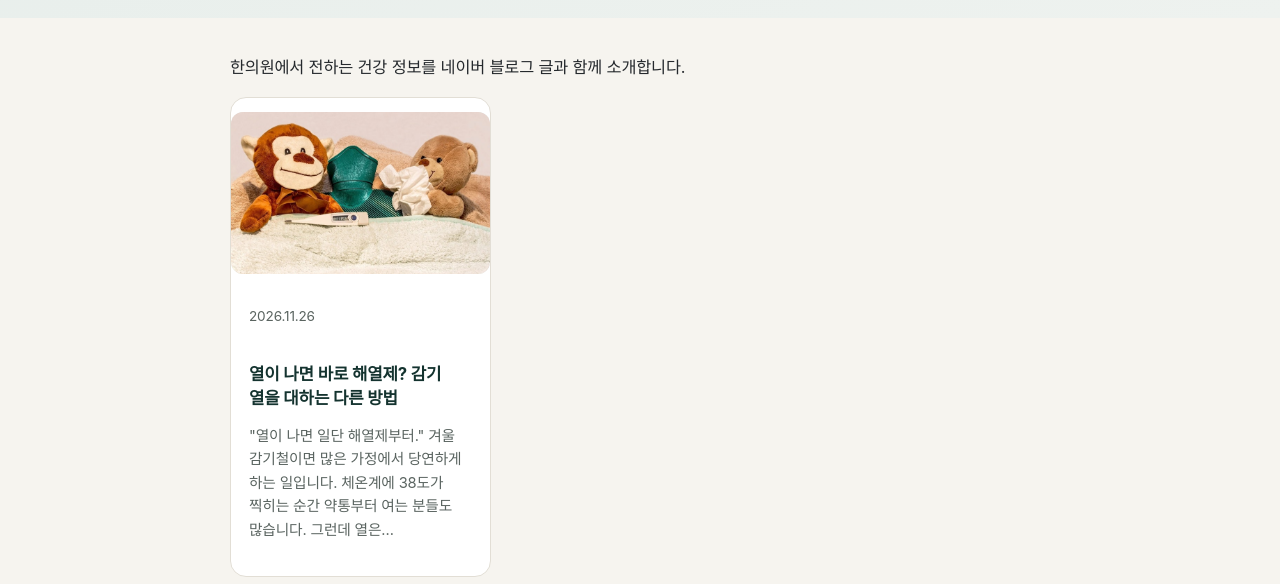
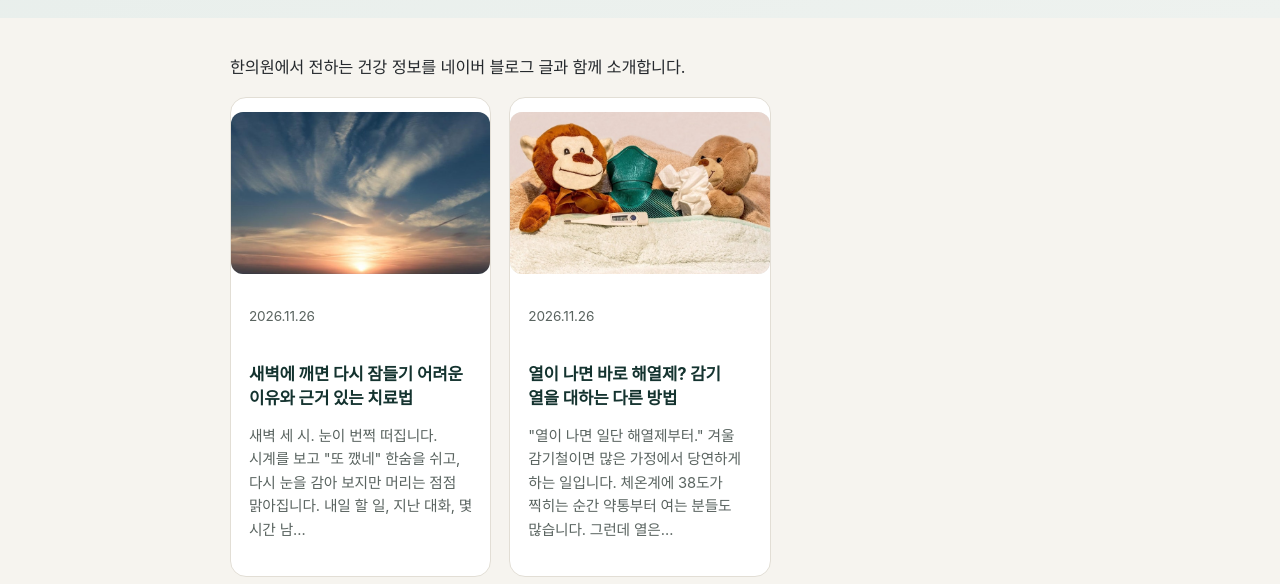
Before and after one commit to a25807582-del/1107-, a plain HTML site: page pages/health.html in a window 1280 px wide. Shown: the part 216-800 px from the top of the page. Drawn offline with Linux system fonts and the light colour scheme; a web font is replaced by a local one.

Commit message:
건강이야기 새 글 반영, 블로그 자동 반영 워크플로 추가
- 새 글 「새벽에 깨면 다시 잠들기 어려운 이유와 근거 있는 치료법」 반영
- .github/workflows/update-blog.yml: 하루 4번 블로그 RSS를 확인해 새 글이 있으면 자동 커밋

Co-Authored-By: Claude Sonnet 5.5 <noreply@anthropic.com>

```diff
--- a/pages/health.html
+++ b/pages/health.html
@@ -406,6 +406,7 @@ a.chip{display:inline-block}
 <div class="content">
 <p>한의원에서 전하는 건강 정보를 네이버 블로그 글과 함께 소개합니다.</p><div class="posts" id="posts">
 <!-- BLOG:START -->
+<a class="post" href="https://blog.naver.com/ydj1075/224493336249" target="_blank" rel="noopener"><img class="post-thumb" src="../images/blog/224493336249.jpg" alt="" loading="lazy"><div class="post-body"><time datetime="2026-11-26">2026.11.26</time><h3>새벽에 깨면 다시 잠들기 어려운 이유와 근거 있는 치료법</h3><p>새벽 세 시. 눈이 번쩍 떠집니다. 시계를 보고 &quot;또 깼네&quot; 한숨을 쉬고, 다시 눈을 감아 보지만 머리는 점점 맑아집니다. 내일 할 일, 지난 대화, 몇 시간 남…</p></div></a>
 <a class="post" href="https://blog.naver.com/ydj1075/224493279486" target="_blank" rel="noopener"><img class="post-thumb" src="../images/blog/224493279486.jpg" alt="" loading="lazy"><div class="post-body"><time datetime="2026-11-26">2026.11.26</time><h3>열이 나면 바로 해열제? 감기 열을 대하는 다른 방법</h3><p>&quot;열이 나면 일단 해열제부터.&quot; 겨울 감기철이면 많은 가정에서 당연하게 하는 일입니다. 체온계에 38도가 찍히는 순간 약통부터 여는 분들도 많습니다. 그런데 열은…</p></div></a>
 <!-- BLOG:END -->
 </div><p style="margin-top:22px"><a class="btn primary" data-blog hidden>네이버 블로그 바로가기</a></p>
```
Also changed, not shown: images/blog/224493336249.jpg (added), 1 other file.
